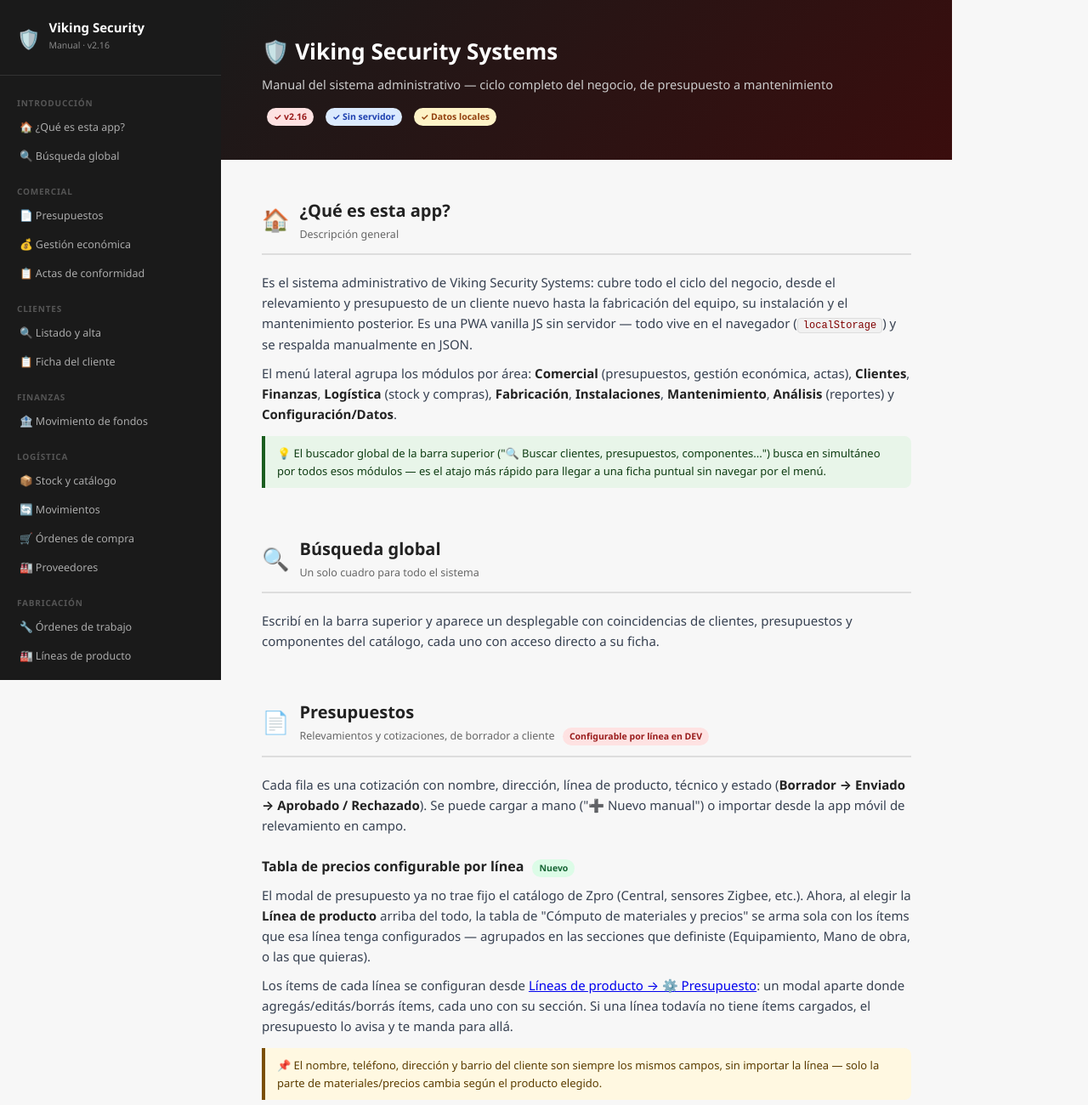
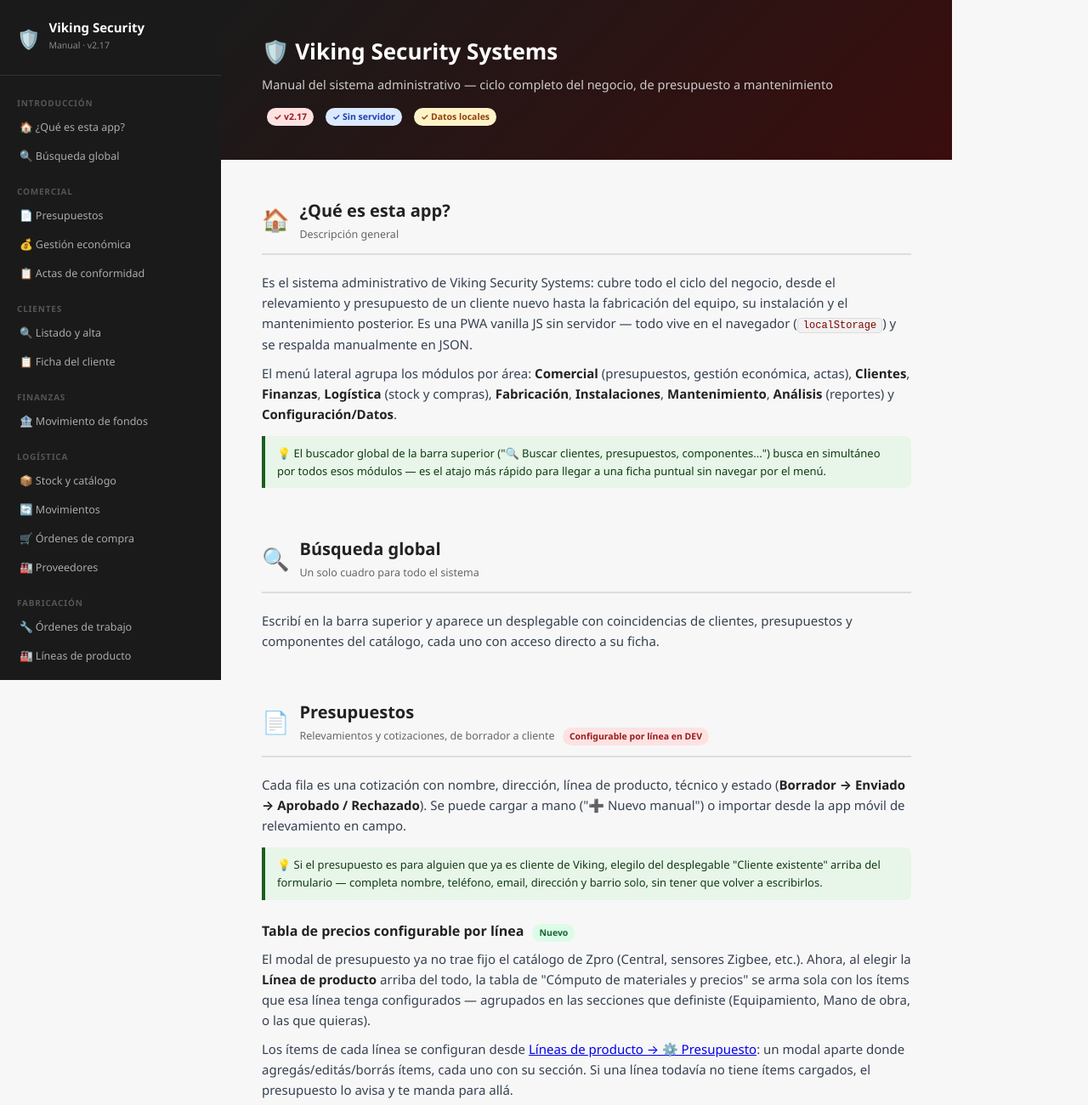
Before and after one commit to eduardoguillermo/viking-vss-dev, a plain HTML site: page instructivo.html in a window 1280 px wide. Shown: the top 1300 px of the page at 85% size. Drawn offline with Linux system fonts and the light colour scheme.

Commit message:
v2.17: seleccionar cliente existente en presupuesto

```diff
--- a/instructivo.html
+++ b/instructivo.html
@@ -129,7 +129,7 @@
 
 <div class="layout">
 <nav class="sidebar">
-  <div class="sidebar-logo"><span class="ico">🛡️</span><div><h1>Viking Security</h1><p>Manual · v2.16</p></div></div>
+  <div class="sidebar-logo"><span class="ico">🛡️</span><div><h1>Viking Security</h1><p>Manual · v2.17</p></div></div>
 
   <div class="section-label">Introducción</div>
   <a href="#intro">🏠 ¿Qué es esta app?</a>
@@ -181,7 +181,7 @@
     <h1>🛡️ Viking Security Systems</h1>
     <p>Manual del sistema administrativo — ciclo completo del negocio, de presupuesto a mantenimiento</p>
     <div class="hero-badges">
-      <span class="badge badge-red">✓ v2.16</span>
+      <span class="badge badge-red">✓ v2.17</span>
       <span class="badge badge-blue">✓ Sin servidor</span>
       <span class="badge badge-amber">✓ Datos locales</span>
     </div>
@@ -214,6 +214,7 @@
       <div><div class="section-title">Presupuestos</div><div class="section-subtitle">Relevamientos y cotizaciones, de borrador a cliente <span class="badge badge-red">Configurable por línea en DEV</span></div></div>
     </div>
     <p>Cada fila es una cotización con nombre, dirección, línea de producto, técnico y estado (<b>Borrador → Enviado → Aprobado / Rechazado</b>). Se puede cargar a mano ("➕ Nuevo manual") o importar desde la app móvil de relevamiento en campo.</p>
+    <div class="tip">💡 Si el presupuesto es para alguien que ya es cliente de Viking, elegilo del desplegable "Cliente existente" arriba del formulario — completa nombre, teléfono, email, dirección y barrio solo, sin tener que volver a escribirlos.</div>
 
     <h2>Tabla de precios configurable por línea <span class="badge badge-green">Nuevo</span></h2>
     <p>El modal de presupuesto ya no trae fijo el catálogo de Zpro (Central, sensores Zigbee, etc.). Ahora, al elegir la <b>Línea de producto</b> arriba del todo, la tabla de "Cómputo de materiales y precios" se arma sola con los ítems que esa línea tenga configurados — agrupados en las secciones que definiste (Equipamiento, Mano de obra, o las que quieras).</p>
@@ -521,6 +522,13 @@
       <summary class="changelog-summary">Ver historial de versiones</summary>
 
       <div class="changelog-entry">
+        <div class="changelog-version"><span class="v-num">v2.17</span><span class="changelog-tag tag-feature">feature</span></div>
+        <ul class="changelog-list">
+          <li>Nuevo presupuesto: se puede elegir un <b>cliente existente</b> de la lista para autocompletar nombre, teléfono, email, dirección (tomada del lote) y barrio, en vez de escribirlos a mano. Sigue siendo editable después de autocompletar. No vincula el presupuesto a ese cliente — eso sigue pasando solo con "Convertir a cliente" cuando el presupuesto queda Aprobado.</li>
+        </ul>
+      </div>
+
+      <div class="changelog-entry">
         <div class="changelog-version"><span class="v-num">v2.16</span><span class="changelog-tag tag-fix">fix</span></div>
         <ul class="changelog-list">
           <li>El botón "📧 Email" de <a href="#presupuestos">Presupuestos</a> decía "le enviamos adjunto el presupuesto" sin adjuntar nada — ningún sitio puede meter un archivo en el compositor de Gmail por seguridad del navegador. Se sacó esa palabra del cuerpo del mail y se agregó un aviso recordando adjuntar el PDF a mano antes de enviar.</li>
```
